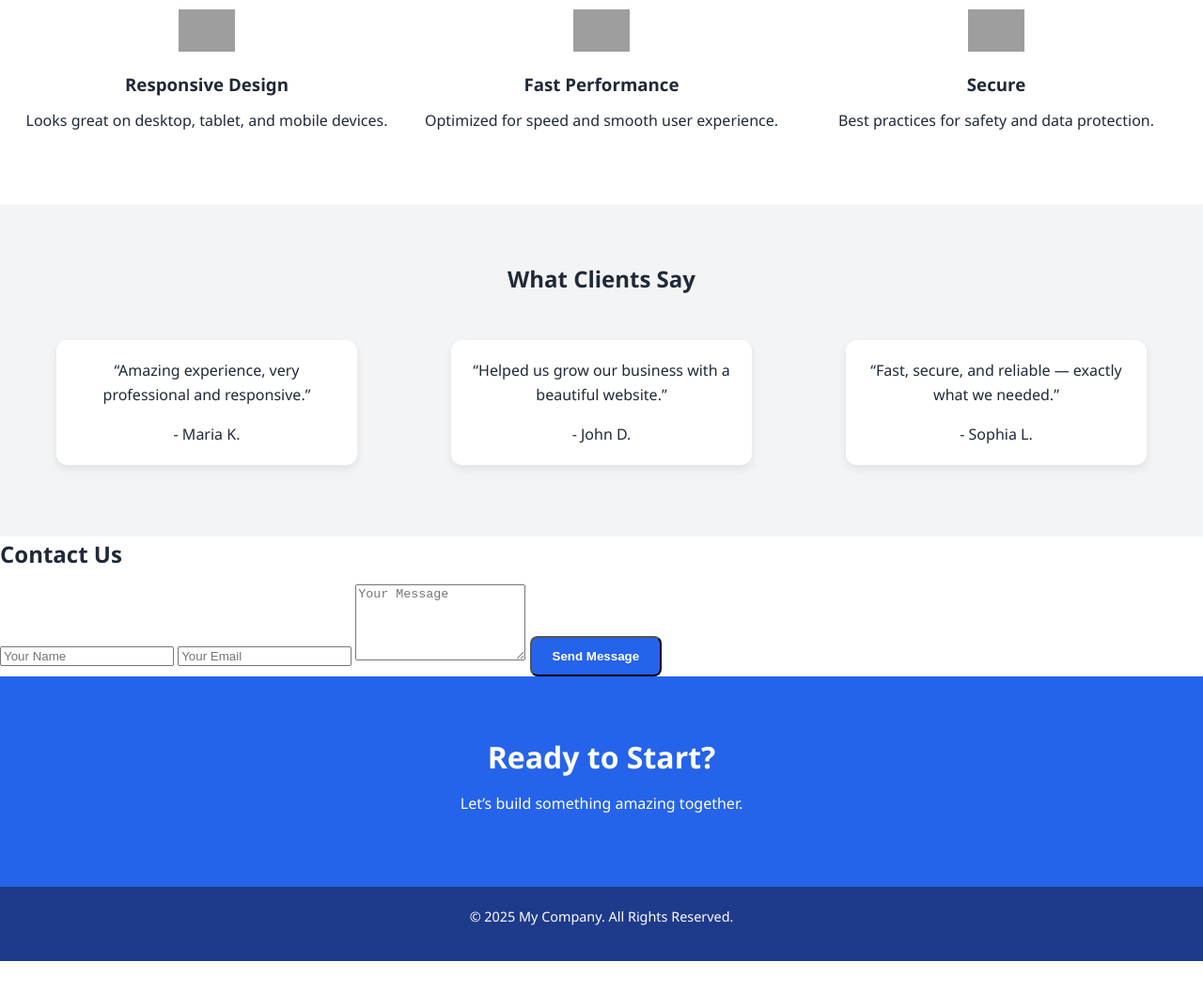
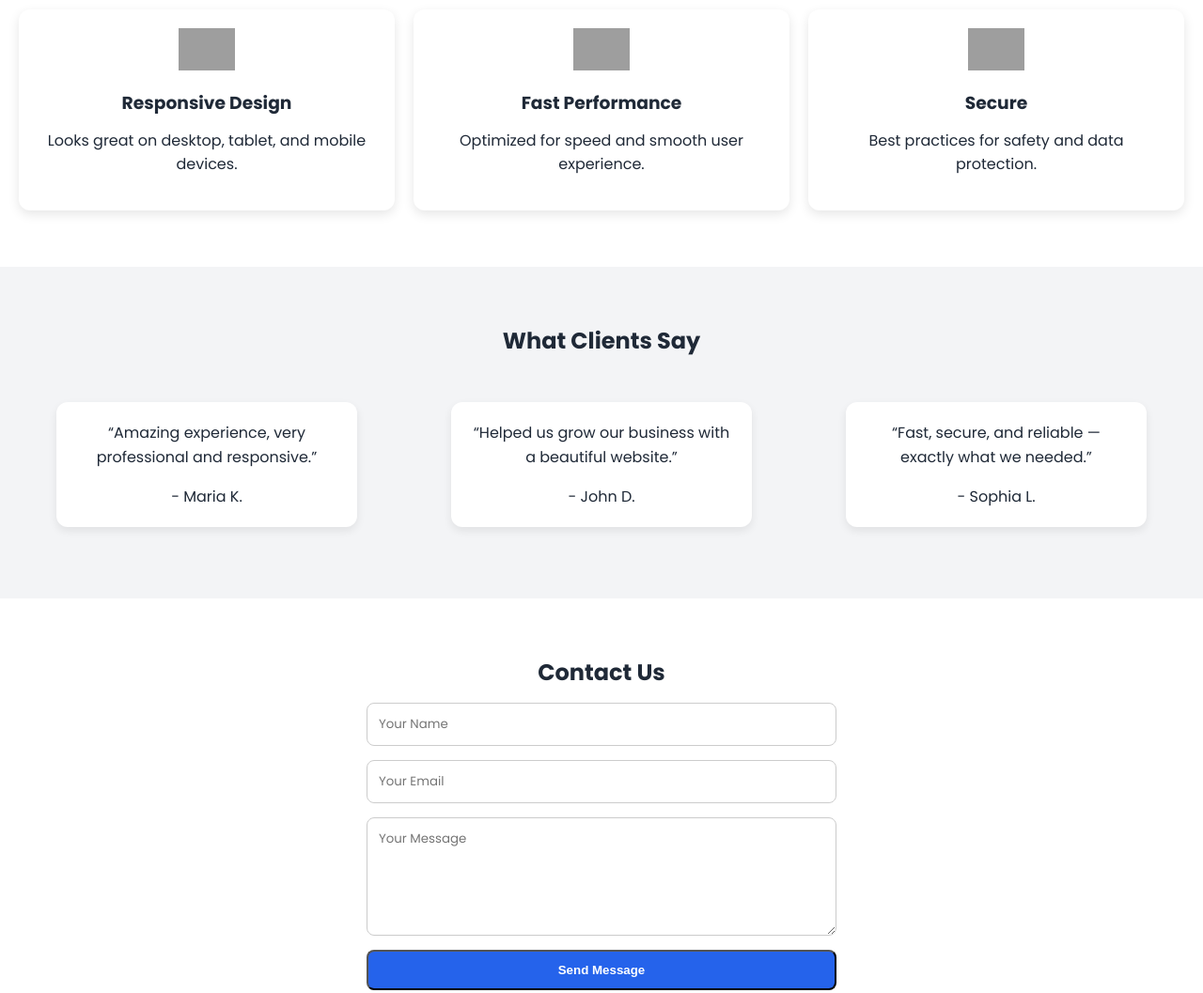
Before and after one commit to NikosAg704/Landing-Page, a plain HTML site: page index.html in a window 1280 px wide. Shown: the part 560-1617 px from the top of the page at 94% size. Before the commit the page ends 1583 px from the top, so only its background shows below. Drawn offline with Linux system fonts and the light colour scheme; grey boxes are pictures that could not be loaded.

Commit message:
style.css

```diff
--- a/style.css
+++ b/style.css
@@ -1,108 +1,77 @@
 /* Global */
 body {
   margin: 0;
-  font-family: "Segoe UI", sans-serif;
+  font-family: 'Poppins', sans-serif;
   line-height: 1.6;
-  color: #1f2937;
+  color: var(--text-color);
+  background: var(--bg-color);
+  transition: background 0.3s, color 0.3s;
 }
 
-h1, h2, h3 {
-  margin: 0 0 12px;
-  font-weight: 700;
+:root {
+  --primary: #2563eb;
+  --primary-dark: #1e40af;
+  --bg-color: #ffffff;
+  --text-color: #1f2937;
+  --card-bg: #ffffff;
 }
 
-p {
-  margin: 0 0 16px;
+body.dark {
+  --bg-color: #111827;
+  --text-color: #f9fafb;
+  --card-bg: #1f2937;
 }
+
+h1, h2, h3 { margin:0 0 12px; font-weight:700; }
+p { margin:0 0 16px; }
+a { text-decoration:none; color:inherit; }
 
 .btn {
   display: inline-block;
-  background: #2563eb;
+  background: var(--primary);
   color: #fff;
   padding: 12px 22px;
   border-radius: 8px;
-  text-decoration: none;
-  font-weight: bold;
-  transition: background 0.3s;
+  font-weight: 600;
+  transition: background 0.3s, transform 0.2s;
+  cursor: pointer;
 }
+.btn:hover { background: var(--primary-dark); transform: translateY(-2px); }
+.btn.small { padding: 6px 12px; font-size: 0.9rem; }
 
-.btn:hover {
-  background: #1e40af;
-}
+/* Navbar */
+.navbar { display:flex; justify-content:space-between; align-items:center; padding:16px 20px; }
+.logo { font-weight:700; font-size:1.2rem; }
 
-/* Hero Section */
-.hero {
-  background: linear-gradient(135deg, #2563eb, #1e3a8a);
-  color: white;
-  padding: 100px 20px;
-  text-align: center;
-}
-
-.hero-content h1 {
-  font-size: 2.5rem;
-}
-
-.hero-content p {
-  margin-bottom: 20px;
-  font-size: 1.1rem;
-}
+/* Hero */
+.hero { background: linear-gradient(135deg, var(--primary), var(--primary-dark)); color:white; text-align:center; padding:100px 20px; }
+.hero-content h2 { font-size:2.5rem; margin-bottom:12px; }
 
 /* Features */
-.features {
-  padding: 60px 20px;
-  text-align: center;
-}
-
-.features-grid {
-  display: grid;
-  grid-template-columns: repeat(auto-fit, minmax(220px, 1fr));
-  gap: 20px;
-  margin-top: 30px;
-}
-
-.feature img {
-  width: 60px;
-  margin-bottom: 12px;
-}
+.features { padding:60px 20px; text-align:center; }
+.features-grid { display:grid; grid-template-columns:repeat(auto-fit, minmax(220px,1fr)); gap:20px; margin-top:30px; }
+.feature { background: var(--card-bg); padding:20px; border-radius:12px; box-shadow:0 4px 12px rgba(0,0,0,0.1); transition: transform 0.3s, box-shadow 0.3s; }
+.feature:hover { transform:translateY(-6px); box-shadow:0 8px 20px rgba(0,0,0,0.15); }
+.feature img { width:60px; margin-bottom:12px; }
 
 /* Testimonials */
-.testimonials {
-  background: #f3f4f6;
-  padding: 60px 20px;
-  text-align: center;
-}
+.testimonials { background:#f3f4f6; padding:60px 20px; text-align:center; }
+body.dark .testimonials { background:#1f2937; }
+.testimonials-grid { display:grid; grid-template-columns:repeat(auto-fit, minmax(240px,1fr)); gap:20px; margin-top:30px; }
+.testimonial { background: var(--card-bg); padding:20px; border-radius:12px; box-shadow:0 4px 10px rgba(0,0,0,0.08); }
 
-.testimonials-grid {
-  display: grid;
-  grid-template-columns: repeat(auto-fit, minmax(240px, 1fr));
-  gap: 20px;
-  margin-top: 30px;
-}
+/* Contact */
+.contact { padding:60px 20px; text-align:center; }
+.contact form { max-width:500px; margin:0 auto; display:flex; flex-direction:column; gap:15px; }
+.contact input, .contact textarea { padding:12px; border-radius:8px; border:1px solid #ccc; font-family:inherit; }
 
-.testimonial {
-  background: white;
-  padding: 20px;
-  border-radius: 12px;
-  box-shadow: 0 4px 10px rgba(0,0,0,0.08);
-}
-
-/* Call to Action */
-.cta {
-  background: #2563eb;
-  color: white;
-  text-align: center;
-  padding: 60px 20px;
-}
-
-.cta h2 {
-  font-size: 2rem;
-}
+/* CTA */
+.cta { background: var(--primary); color:white; text-align:center; padding:60px 20px; }
+.cta h2 { font-size:2rem; }
 
 /* Footer */
-.footer {
-  background: #1e3a8a;
-  color: white;
-  text-align: center;
-  padding: 20px;
-  font-size: 0.9rem;
-}
+.footer { background: var(--primary-dark); color:white; text-align:center; padding:20px; font-size:0.9rem; }
+
+/* Animations */
+.fade-in { opacity:0; transform:translateY(30px); transition: all 0.6s ease-out; }
+.fade-in.show { opacity:1; transform:translateY(0); }
```
